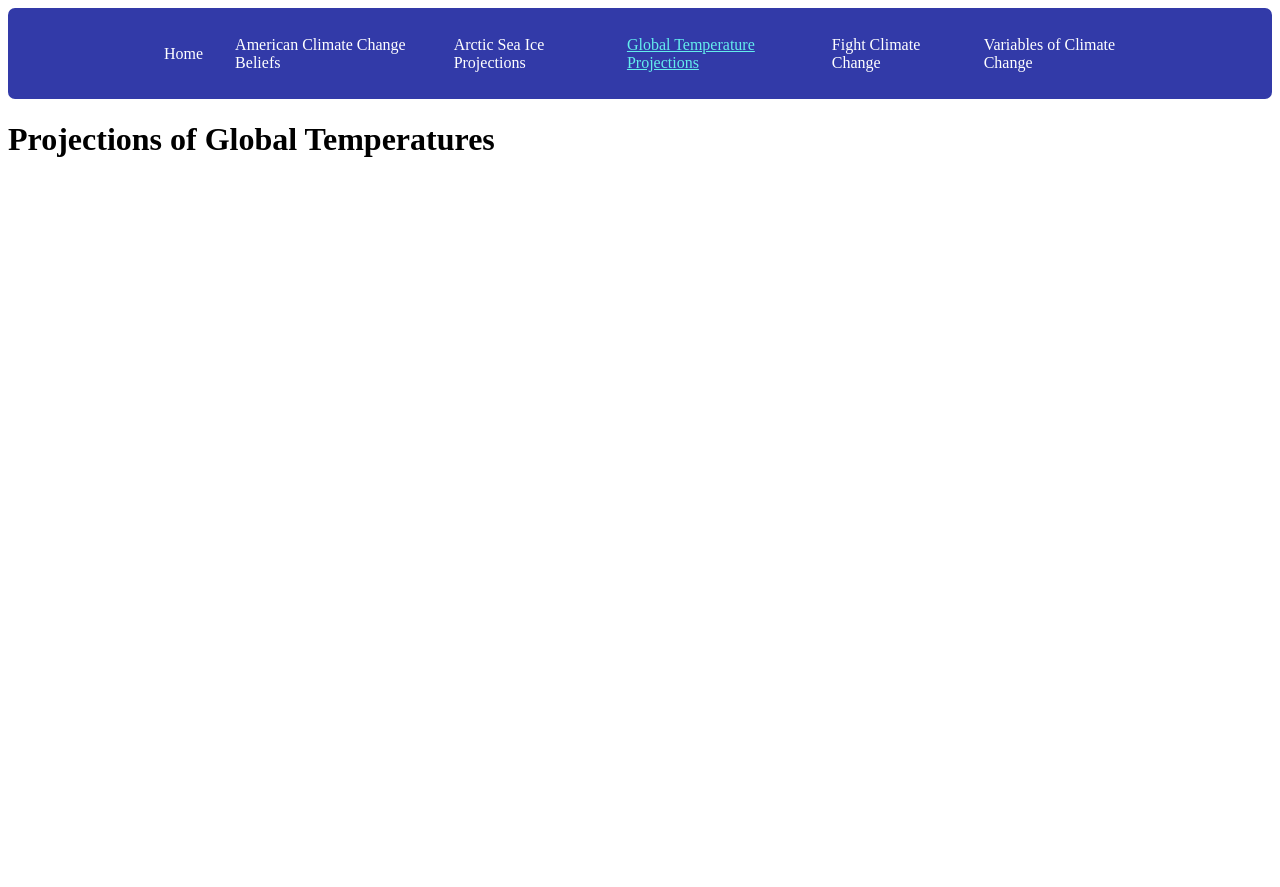
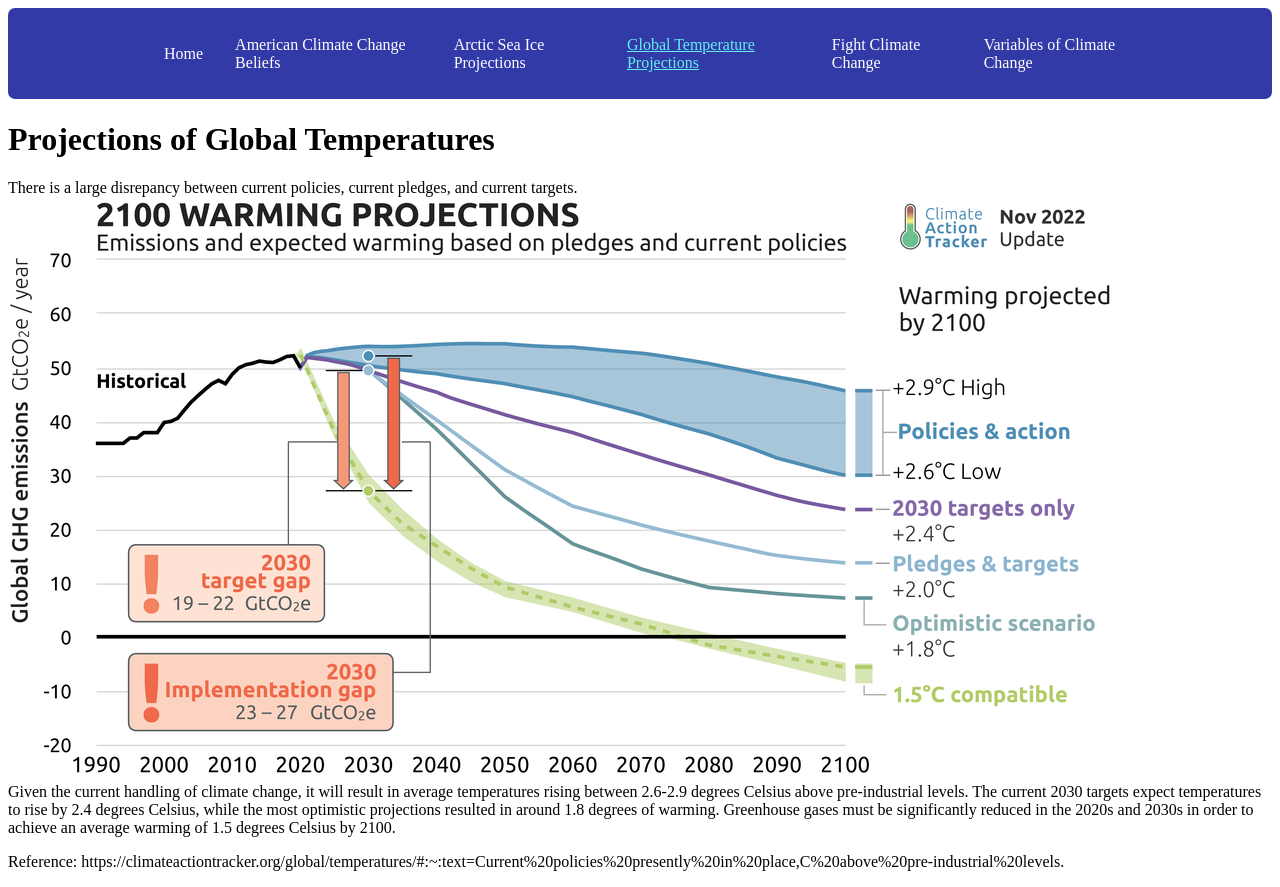
Before and after one commit to CS222-UIUC/course-project-group-21, a React (Create React App) app in the folder frontend/: page /global_temperatures in a window 1280 px wide. Before the commit the page ends 800 px from the top, so only its background shows below. Built offline with nearby package versions, Linux system fonts and the light colour scheme.

Commit message:
Updated "Global Temperature Projections"

```diff
--- a/frontend/src/pages/global_temperatures.js
+++ b/frontend/src/pages/global_temperatures.js
@@ -1,11 +1,27 @@
 import React from "react";
+
+import projection from "./Climate Change Projections.png"
 
 const Temperatures = () => {
   return (
-    <div>
-      <h1>
-        Projections of Global Temperatures
-      </h1>
+    <div className="d-flex justify-content-center">
+      <div>
+        <h1>
+          Projections of Global Temperatures
+        </h1>
+      </div>
+      <div>
+        There is a large disrepancy between current policies, current pledges, and current targets.
+      </div>
+      <div>
+        <img src={projection} alt="Climate Change Projections"/>
+      </div>
+      <div>
+        Given the current handling of climate change, it will result in average temperatures rising between 2.6-2.9 degrees Celsius above pre-industrial levels.
+        The current 2030 targets expect temperatures to rise by 2.4 degrees Celsius, while the most optimistic projections resulted in around 1.8 degrees of warming.
+        Greenhouse gases must be significantly reduced in the 2020s and 2030s in order to achieve an average warming of 1.5 degrees Celsius by 2100.
+      </div>
+      <p>Reference: https://climateactiontracker.org/global/temperatures/#:~:text=Current%20policies%20presently%20in%20place,C%20above%20pre-industrial%20levels.</p>
     </div>
   );
 };
```
Also changed, not shown: frontend/src/pages/Climate Change Projections.png (added).
